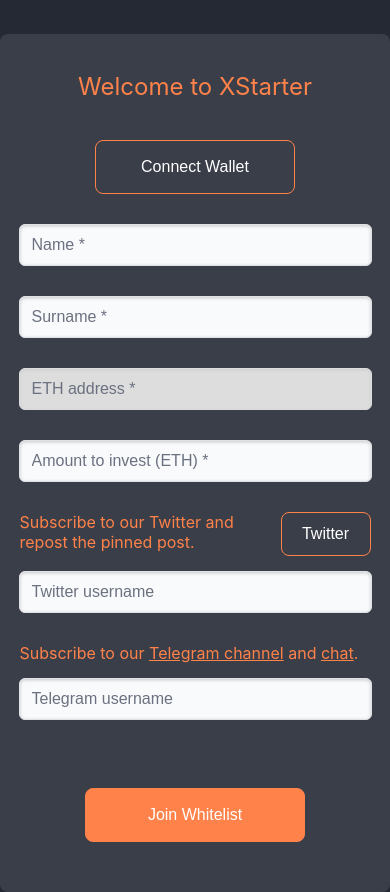
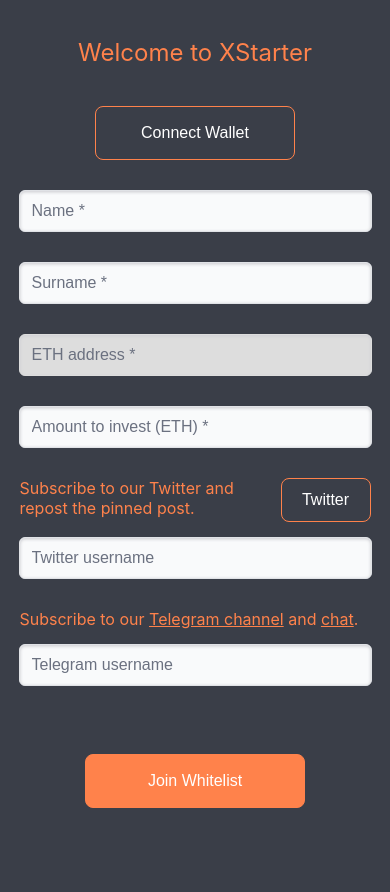
Before and after one commit to Mycelium-Lab/XStarter, a React (Create React App) app in the folder xstarter-app/: page / in a window 390 px wide. After the commit the page ends 858 px from the top, so only its background shows below. Built offline with nearby package versions, Linux system fonts and the light colour scheme.

Commit message:
remove extravertical form margin for mobile devices

```diff
--- a/xstarter-app/src/styles/main.css
+++ b/xstarter-app/src/styles/main.css
@@ -124,6 +124,13 @@
 @media (max-width: 590px) {
   .div__form-container {
     width: 100vw;
+    border-radius: 0px;
+    margin-top: 0;
+    margin-bottom: 0;
+  }
+
+  body{
+    background-color: rgb(58, 62, 72);
   }
 
   .div__form-container > form {
```
